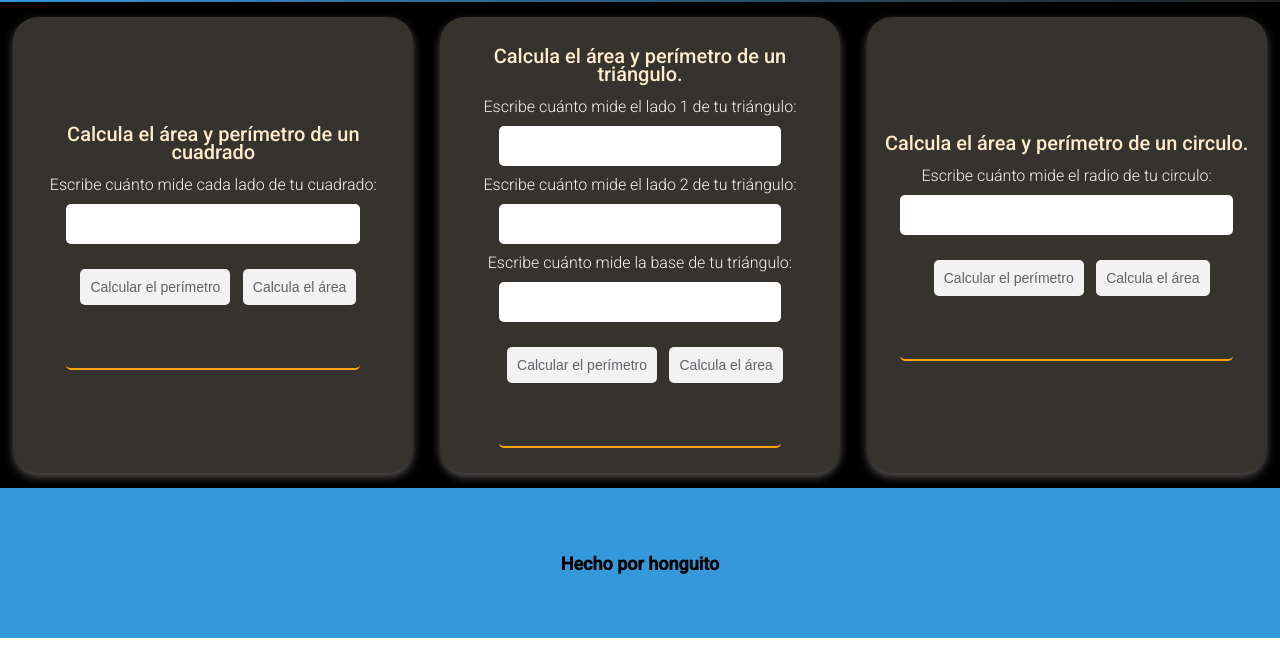
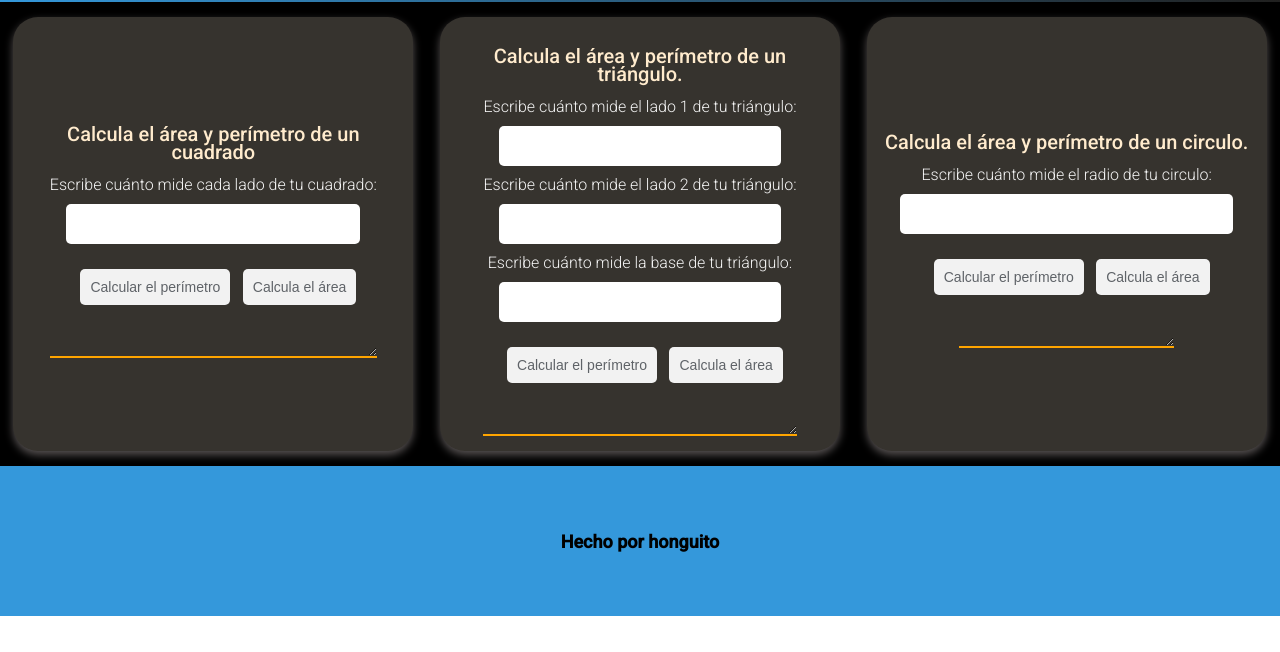
Before and after one commit to LaloJami/DW-curso_practico_js, a plain HTML site: page Taller-1/index.html in a window 1280 px wide. Shown: the part 148-800 px from the top of the page. Drawn offline with Linux system fonts and the light colour scheme.

Commit message:
reto calculadora geometrica, ultimos detalles

```diff
--- a/Taller-1/index.html
+++ b/Taller-1/index.html
@@ -35,7 +35,8 @@
                         Calcula el área
                     </button>
                 </div>
-                <input disabled type="text" id="Respuesta-cuadrado" class="answer">
+                <label for="Respuesta-cuadrado"></label>
+                <textarea disabled type="text" id="Respuesta-cuadrado" class="answer"></textarea>
             </form>
         </section>
         <section class="main-card-container">
@@ -61,7 +62,8 @@
                         Calcula el área
                     </button>
                 </div>
-                <input disabled type="text" id="Respuesta-triangulo" class="answer">
+                <label for="Respuesta-triangulo"></label>
+                <textarea disabled type="text" id="Respuesta-triangulo" class="answer"></textarea>
             </form>
         </section>
         <section class="main-card-container">
@@ -78,7 +80,8 @@
                     <button type="button" onclick="calcularAreaCirculo()">
                         Calcula el área
                     </button>
-                    <input disabled type="text" id="Respuesta-circulo" class="answer">
+                    <label for="Respuesta-circulo"></label>
+                    <textarea disabled type="text" id="Respuesta-circulo" class="answer"></textarea>
                 </div>
             </form>
         </section>
```
